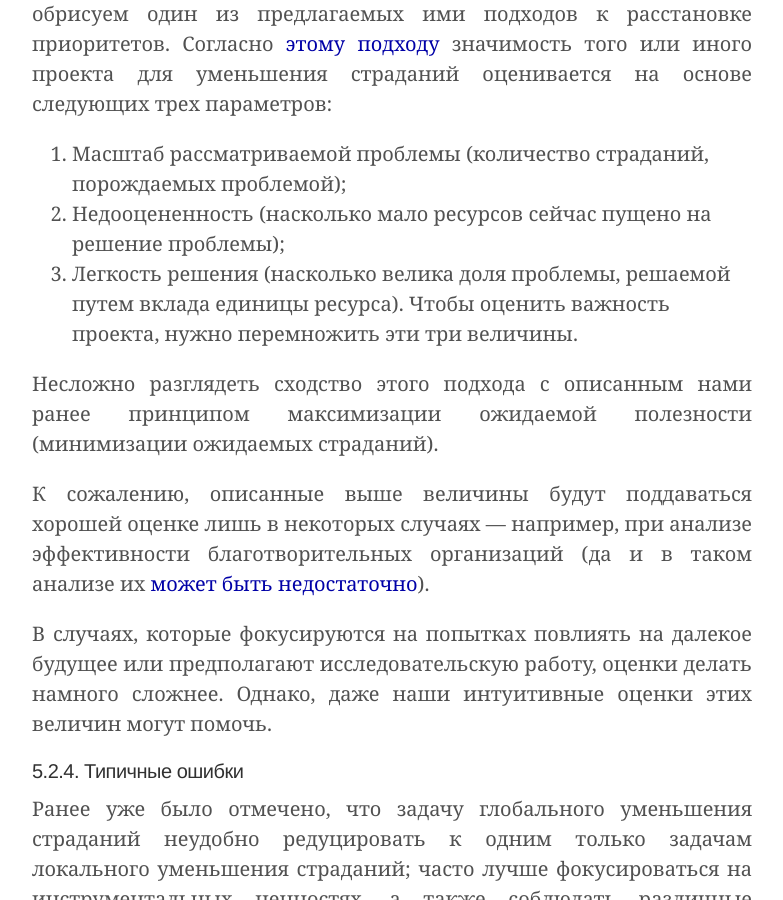
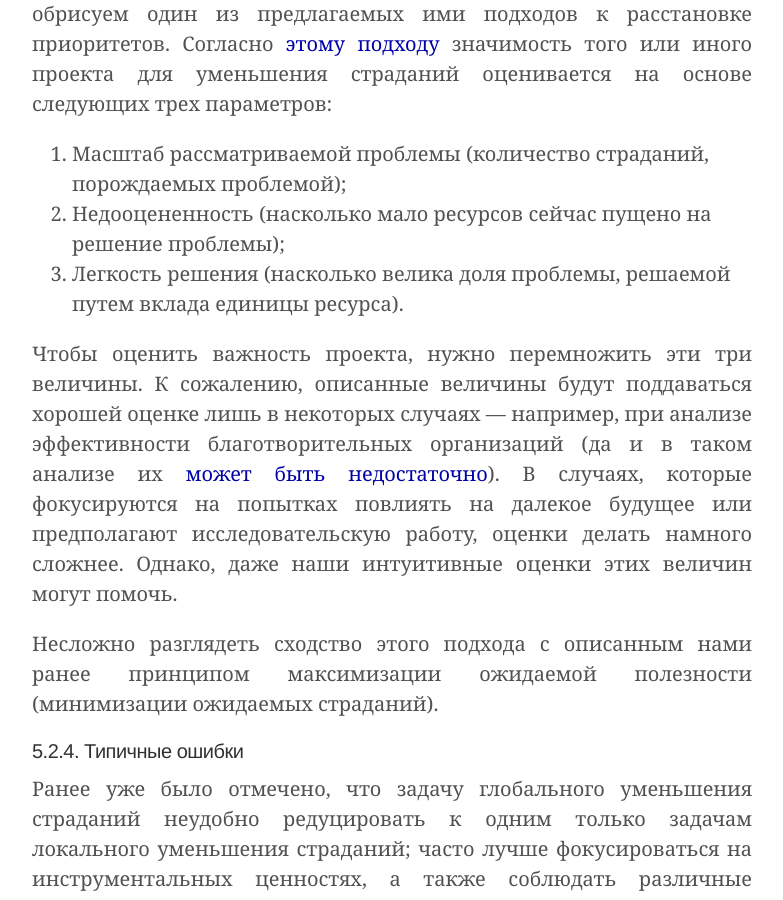
Before and after one commit to ReducingSuffering/reducingsuffering.github.io, a Jekyll site: the page built from _articles/what-is-suffering-reduction.md, in a window 1280 px wide and 900 px high, scrolled down 20765 px. Shown: the whole window, without its empty margins (248-1031 px from the left). Built offline with Jekyll 4.4.1, drawn with Linux system fonts in a browser that asks for light colours; some of the changed text lies outside the part shown.

Commit message:
Update what-is-suffering-reduction.md

```diff
--- a/_articles/what-is-suffering-reduction.md
+++ b/_articles/what-is-suffering-reduction.md
@@ -247,7 +247,7 @@
 
 Такой подход все еще выглядит слишком требовательным, не соответствуя реальным возможностям людей. Скорее, оптимальный подход подразумевает использование [разных процедур](https://forum.effectivealtruism.org/posts/voDm6e6y4KHAPJeJX/act-utilitarianism-criterion-of-rightness-vs-decision) принятия решений в разных классах ситуаций, и обозначенный принцип нужно применять лишь в части случаев. Например, вам вряд ли нужно ставить перед собой подобный вопрос, когда вы решаете какую обувь вам надеть, взять ли зонт на улицу и т. п. С другой стороны, он скорее всего уместен, когда вы решаете, в какую организацию пожертвовать свои деньги или как устроить свою дальнейшую карьеру.
 
-Вопрос о том, какие процедуры и когда нам лучше использовать, можно считать во многом открытым. Некоторые попытки решить этот вопрос предлагаются в теориях [многоуровневого консеквенциализма](https://utilitarianism.net/types-of-utilitarianism/#multi-level-utilitarianism-versus-single-level-utilitarianism). Однако, отсутствие у нас идеала принятия решений не значит, что мы вообще не можем ни о чем судить. Мы вполне можем судить о том, что какие-то методы работают лучше или хуже для каких-то классов задач, и можем переключаться между разными видами методов по ситуации. Тем не менее, покуда наши представления о [рациональности](https://lesswrong.ru/w/%D0%A7%D1%82%D0%BE_%D1%82%D0%B0%D0%BA%D0%BE%D0%B5_%D1%80%D0%B0%D1%86%D0%B8%D0%BE%D0%BD%D0%B0%D0%BB%D1%8C%D0%BD%D0%BE%D1%81%D1%82%D1%8C) неидеальны, стоит выделять те или иные ресурсы на то, чтобы перепроверять свои принципы и искать или разрабатывать более эффективные альтернативы.
+Вопрос о том, когда какие процедуры нам лучше использовать, можно считать во многом открытым. Некоторые попытки решить этот вопрос предлагаются в теориях [многоуровневого консеквенциализма](https://utilitarianism.net/types-of-utilitarianism/#multi-level-utilitarianism-versus-single-level-utilitarianism). Однако, отсутствие у нас идеала принятия решений не значит, что мы вообще не можем ни о чем судить. Мы вполне можем судить о том, что какие-то методы работают лучше или хуже для каких-то классов задач, и можем переключаться между разными видами методов по ситуации. Тем не менее, покуда наши представления о [рациональности](https://lesswrong.ru/w/%D0%A7%D1%82%D0%BE_%D1%82%D0%B0%D0%BA%D0%BE%D0%B5_%D1%80%D0%B0%D1%86%D0%B8%D0%BE%D0%BD%D0%B0%D0%BB%D1%8C%D0%BD%D0%BE%D1%81%D1%82%D1%8C) неидеальны, стоит выделять те или иные ресурсы на то, чтобы перепроверять свои принципы и искать или разрабатывать более эффективные альтернативы.
 
 Отдельно стоит отметить, что нам нужно учиться распознавать ситуации, в которых локальный эффект от наших действий [пренебрежимо мал по сравнению с глобальным](https://www.effectivealtruism.org/articles/longtermism) (например, с последствиями в далеком будущем), и может иметь даже противоположную направленность. В частности, если у нас есть соображения в пользу того, что у некоторого выбора будут какие-то систематические позитивные и негативные последствия (по сравнению с альтернативным вариантом) в отдаленных участках пространства-времени, но мы не можем понять, какие из них более значимы, следует уделить особое внимание дальнейшему исследованию этого вопроса.
 
@@ -279,13 +279,10 @@
 1. Масштаб рассматриваемой проблемы (количество страданий, порождаемых проблемой);
 2. Недооцененность (насколько мало ресурсов сейчас пущено на решение проблемы);
 3. Легкость решения (насколько велика доля проблемы, решаемой путем вклада единицы ресурса).
-Чтобы оценить важность проекта, нужно перемножить эти три величины.
+
+Чтобы оценить важность проекта, нужно перемножить эти три величины. К сожалению, описанные величины будут поддаваться хорошей оценке лишь в некоторых случаях — например, при анализе эффективности благотворительных организаций (да и в таком анализе их [может быть недостаточно](https://blog.givewell.org/2011/08/18/why-we-cant-take-expected-value-estimates-literally-even-when-theyre-unbiased/)). В случаях, которые фокусируются на попытках повлиять на далекое будущее или предполагают исследовательскую работу, оценки делать намного сложнее. Однако, даже наши интуитивные оценки этих величин могут помочь.
 
 Несложно разглядеть сходство этого подхода с описанным нами ранее принципом максимизации ожидаемой полезности (минимизации ожидаемых страданий).
-
-К сожалению, описанные выше величины будут поддаваться хорошей оценке лишь в некоторых случаях — например, при анализе эффективности благотворительных организаций (да и в таком анализе их [может быть недостаточно](https://blog.givewell.org/2011/08/18/why-we-cant-take-expected-value-estimates-literally-even-when-theyre-unbiased/)).
-
-В случаях, которые фокусируются на попытках повлиять на далекое будущее или предполагают исследовательскую работу, оценки делать намного сложнее. Однако, даже наши интуитивные оценки этих величин могут помочь.
 
 <a name="5.2.4"></a>
 #### 5.2.4. Типичные ошибки
```
Also changed, not shown: other parts of _articles/what-is-suffering-reduction.md (+1 -0 lines).
